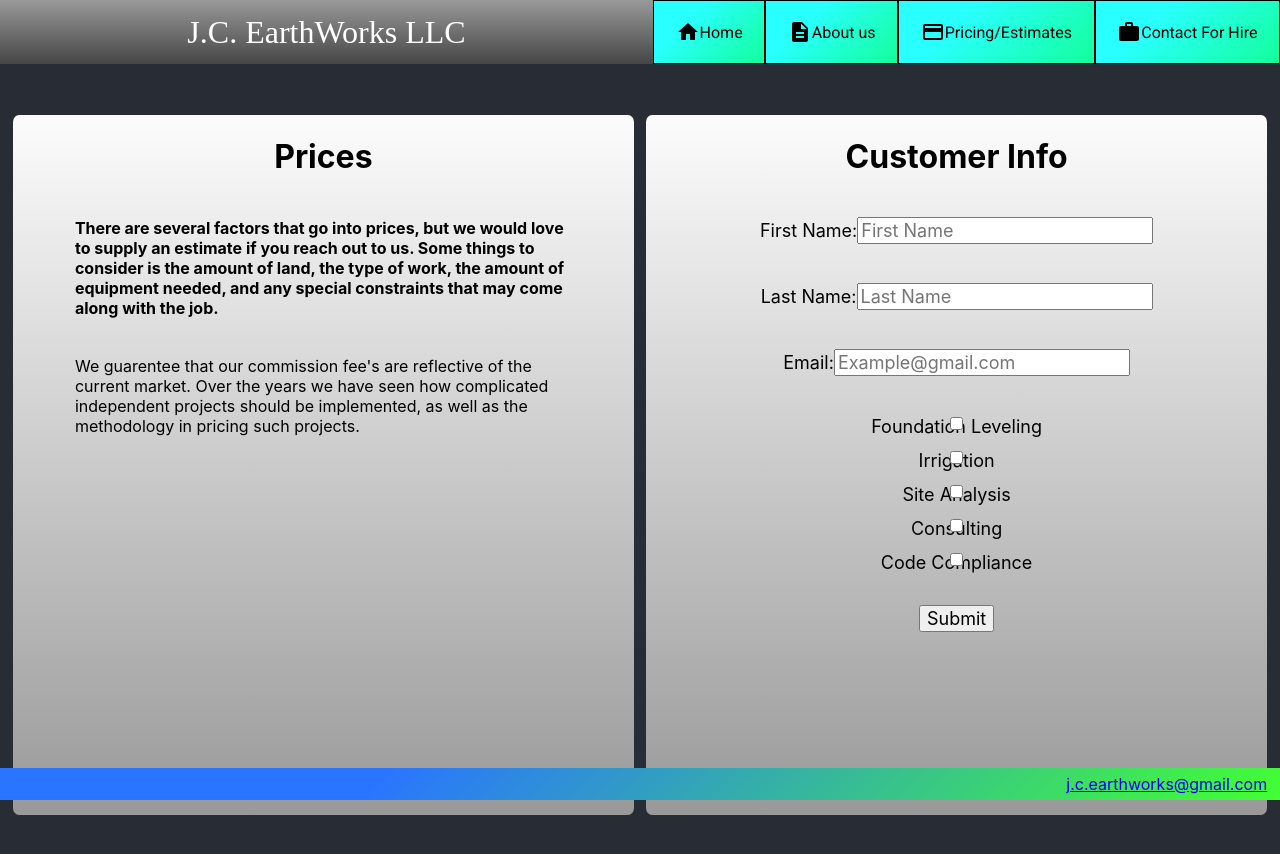
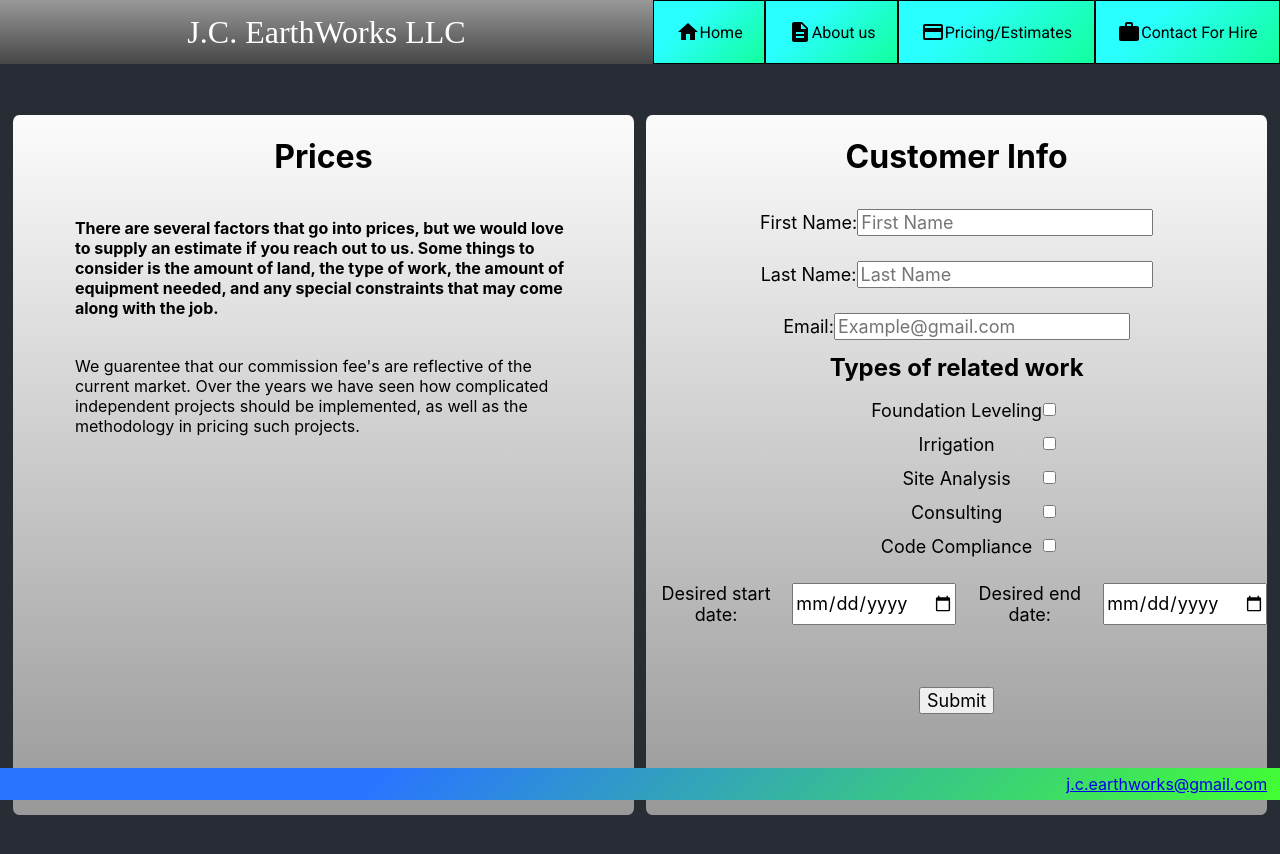
Before and after one commit to Duncan06/EarthWorks_concept, a React (Create React App) app: page / in a window 1280 px wide. Both pictures are taken after a click on the button "Pricing/Estimates". Built offline with nearby package versions, Linux system fonts and the light colour scheme; a web font is replaced by a local one.

Commit message:
Add dates and add id's for labels.

```diff
--- a/src/components/PageOptions/CustomerValidation.js
+++ b/src/components/PageOptions/CustomerValidation.js
@@ -73,6 +73,7 @@ export default class CustomerValidation extends React.Component {
         <div className={classes.customerText}>
           <label for="firstName">First Name:</label>
           <input
+            id="firstName"
             name="firstName"
             placeholder="First Name"
             value={this.state.firstName}
@@ -80,9 +81,11 @@ export default class CustomerValidation extends React.Component {
           />
           <div className={classes.textError}> {this.state.firstNameError} </div>
         </div>
+
         <div className={classes.customerText}>
-          <label for="LastName">Last Name:</label>
+          <label for="lastName">Last Name:</label>
           <input
+            id="lastName"
             name="lastName"
             placeholder="Last Name"
             value={this.state.lastName}
@@ -90,9 +93,11 @@ export default class CustomerValidation extends React.Component {
           />
           <div className={classes.textError}> {this.state.lastNameError} </div>
         </div>
+
         <div className={classes.customerText}>
           <label for="email">Email:</label>
           <input
+            id="email"
             name="email"
             placeholder="Example@gmail.com"
             value={this.state.email}
@@ -100,39 +105,66 @@ export default class CustomerValidation extends React.Component {
           />
           <div className={classes.textError}> {this.state.emailError} </div>
         </div>
+
+        <div className={classes.checkboxTitle}>Types of related work</div>
         <div className={classes.jobOptions}>
           <label for="foundationLeveling">Foundation Leveling</label>
           <input
             type="checkbox"
+            id="foundationLeveling"
             name="foundationLeveling"
             onChange={this.handleChange}
           />
           <label for="irrigation">Irrigation</label>
           <input
             type="checkbox"
+            id="irrigation"
             name="irrigation"
             onChange={this.handleChange}
           />
           <label for="siteAnalysis">Site Analysis</label>
           <input
             type="checkbox"
+            id="siteAnalysis"
             name="siteAnalysis"
             onChange={this.handleChange}
           />
           <label for="consulting">Consulting</label>
           <input
             type="checkbox"
+            id="consulting"
             name="consulting"
             onChange={this.handleChange}
           />
           <label for="codeCompliance">Code Compliance</label>
           <input
             type="checkbox"
+            id="codeCompliance"
             name="codeCompliance"
             onChange={this.handleChange}
           />
         </div>
-        <button type="submit" className={classes.submitButton}>Submit</button>
+
+        <div className={classes.dates}>
+          <label for="startDate">Desired start date:</label>
+          <input
+            type="date"
+            id="startDate"
+            name="startDate"
+            onChange={this.handleChange}
+          />
+          <label for="endDate">Desired end date:</label>
+          <input
+            type="date"
+            id="endDate"
+            name="endDate"
+            onChange={this.handleChange}
+          />
+        </div>
+
+        <button type="submit" className={classes.submitButton}>
+          Submit
+        </button>
       </form>
     );
   }
--- a/src/components/PageOptions/PricePage.module.css
+++ b/src/components/PageOptions/PricePage.module.css
@@ -53,7 +53,7 @@
 }
 
 .customerText > * {
-  margin-top: 5%;
+  margin-top: 2%;
 }
 
 .textError {
@@ -67,11 +67,22 @@
 }
 
 .jobOptions > * {
-  margin-top: 5%;
+  margin-top: 3%;
 }
 
 .jobOptions > input {
-  margin-top: -5%;
+  margin: -3% 0% 0% 30%;
+}
+
+.checkboxTitle {
+  font-size: x-large;
+  font-weight: bold;
+}
+
+.dates {
+  display: flex;
+  gap: 1%;
+  margin: 5% 0% 0% 0%;
 }
 
 .submitButton {
```
